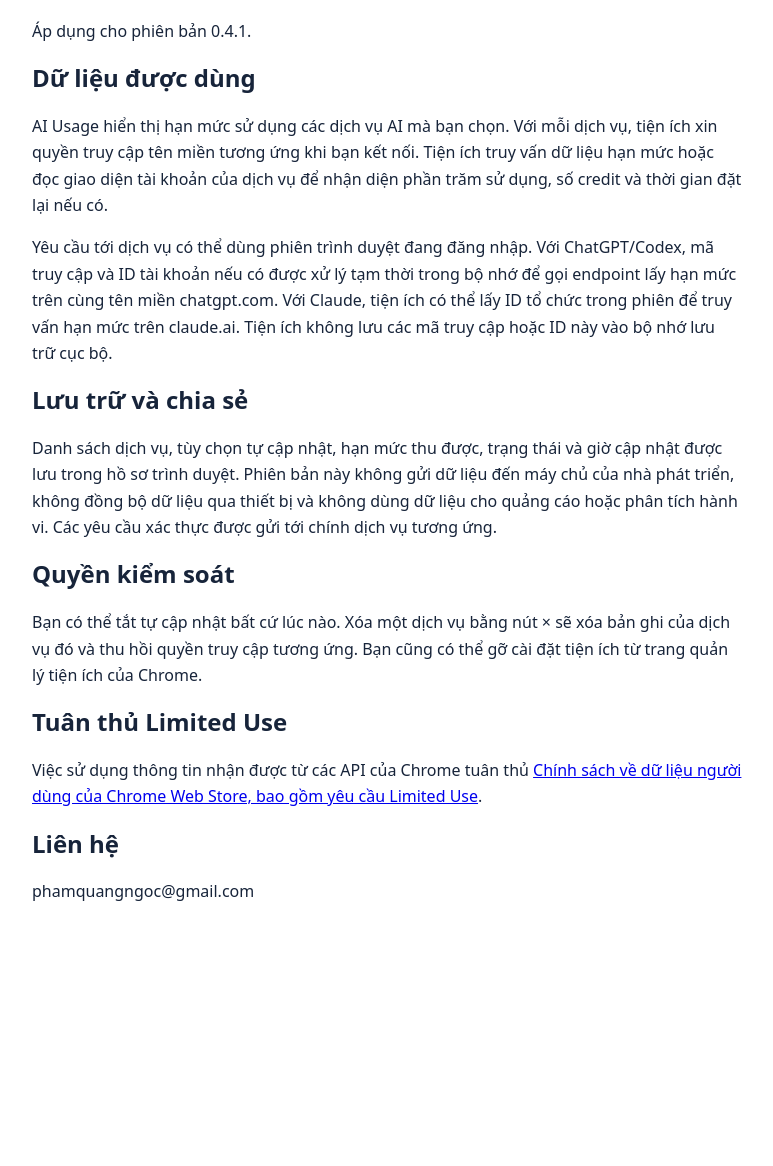
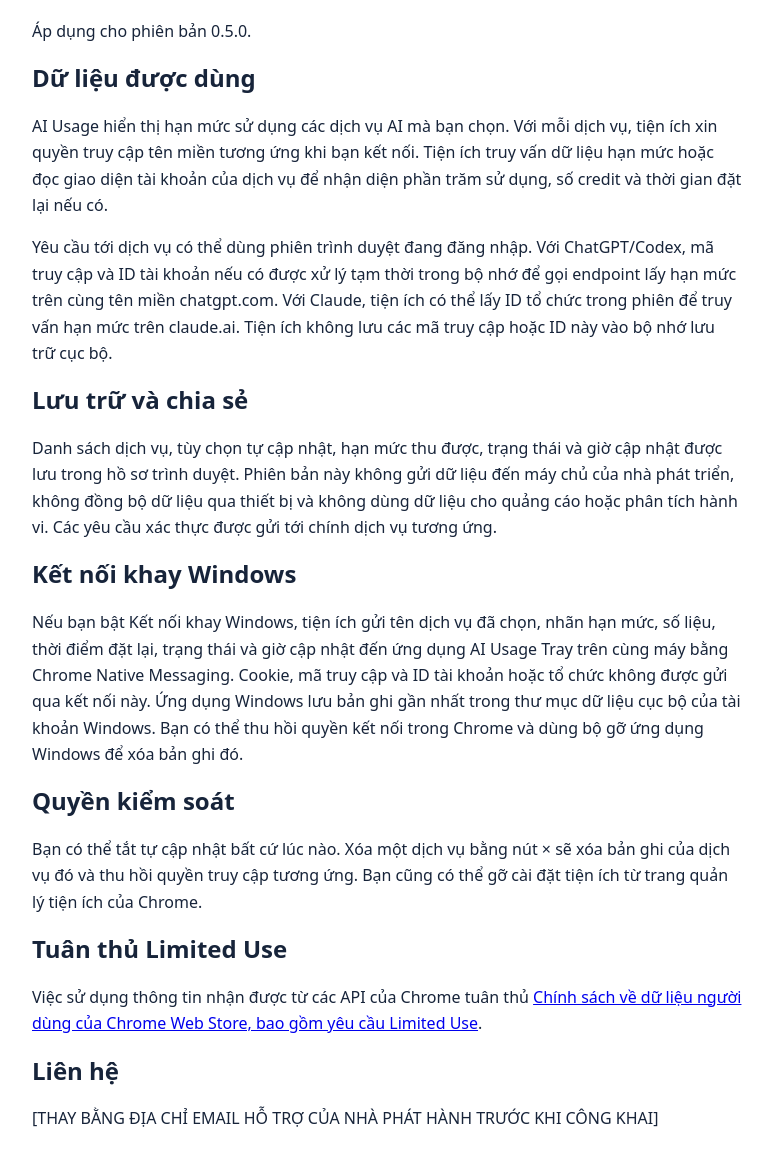
Before and after one commit to phamquangngoc1982/ai-usage-privacy, a browser extension: page privacy.html in a window 1280 px wide. Shown: the part 82-1248 px from the top of the page, without its empty margins (253-1026 px from the left). Before the commit the page ends 1027 px from the top, so only its background shows below. Drawn offline with Linux system fonts and the light colour scheme.

Commit message:
Update privacy.html

```diff
--- a/privacy.html
+++ b/privacy.html
@@ -9,17 +9,19 @@ h1, h2 { line-height: 1.2; }
 </style>
 <main>
 <h1>Chính sách quyền riêng tư của AI Usage</h1>
-<p>Áp dụng cho phiên bản 0.4.1.</p>
+<p>Áp dụng cho phiên bản 0.5.0.</p>
 <h2>Dữ liệu được dùng</h2>
 <p>AI Usage hiển thị hạn mức sử dụng các dịch vụ AI mà bạn chọn. Với mỗi dịch vụ, tiện ích xin quyền truy cập tên miền tương ứng khi bạn kết nối. Tiện ích truy vấn dữ liệu hạn mức hoặc đọc giao diện tài khoản của dịch vụ để nhận diện phần trăm sử dụng, số credit và thời gian đặt lại nếu có.</p>
 <p>Yêu cầu tới dịch vụ có thể dùng phiên trình duyệt đang đăng nhập. Với ChatGPT/Codex, mã truy cập và ID tài khoản nếu có được xử lý tạm thời trong bộ nhớ để gọi endpoint lấy hạn mức trên cùng tên miền chatgpt.com. Với Claude, tiện ích có thể lấy ID tổ chức trong phiên để truy vấn hạn mức trên claude.ai. Tiện ích không lưu các mã truy cập hoặc ID này vào bộ nhớ lưu trữ cục bộ.</p>
 <h2>Lưu trữ và chia sẻ</h2>
 <p>Danh sách dịch vụ, tùy chọn tự cập nhật, hạn mức thu được, trạng thái và giờ cập nhật được lưu trong hồ sơ trình duyệt. Phiên bản này không gửi dữ liệu đến máy chủ của nhà phát triển, không đồng bộ dữ liệu qua thiết bị và không dùng dữ liệu cho quảng cáo hoặc phân tích hành vi. Các yêu cầu xác thực được gửi tới chính dịch vụ tương ứng.</p>
+<h2>Kết nối khay Windows</h2>
+<p>Nếu bạn bật Kết nối khay Windows, tiện ích gửi tên dịch vụ đã chọn, nhãn hạn mức, số liệu, thời điểm đặt lại, trạng thái và giờ cập nhật đến ứng dụng AI Usage Tray trên cùng máy bằng Chrome Native Messaging. Cookie, mã truy cập và ID tài khoản hoặc tổ chức không được gửi qua kết nối này. Ứng dụng Windows lưu bản ghi gần nhất trong thư mục dữ liệu cục bộ của tài khoản Windows. Bạn có thể thu hồi quyền kết nối trong Chrome và dùng bộ gỡ ứng dụng Windows để xóa bản ghi đó.</p>
 <h2>Quyền kiểm soát</h2>
 <p>Bạn có thể tắt tự cập nhật bất cứ lúc nào. Xóa một dịch vụ bằng nút × sẽ xóa bản ghi của dịch vụ đó và thu hồi quyền truy cập tương ứng. Bạn cũng có thể gỡ cài đặt tiện ích từ trang quản lý tiện ích của Chrome.</p>
 <h2>Tuân thủ Limited Use</h2>
 <p>Việc sử dụng thông tin nhận được từ các API của Chrome tuân thủ <a href="https://developer.chrome.com/docs/webstore/program-policies/limited-use">Chính sách về dữ liệu người dùng của Chrome Web Store, bao gồm yêu cầu Limited Use</a>.</p>
 <h2>Liên hệ</h2>
-<p>phamquangngoc@gmail.com</p>
+<p>[THAY BẰNG ĐỊA CHỈ EMAIL HỖ TRỢ CỦA NHÀ PHÁT HÀNH TRƯỚC KHI CÔNG KHAI]</p>
 </main>
 </html>
```
